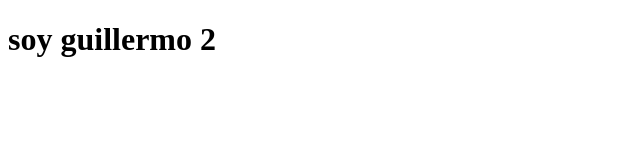
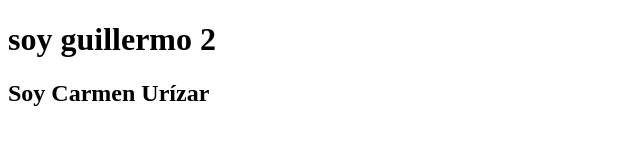
Before and after one commit to guillermosifu/jugando-github, a plain HTML site: page index.html in a window 1280 px wide. Shown: the whole page, without its empty margins (0-640 px from the left). Drawn offline with Linux system fonts and the light colour scheme.

Commit message:
mh2 insertado Carmen

```diff
--- a/index.html
+++ b/index.html
@@ -8,5 +8,6 @@
 </head>
 <body>
     <h1>soy guillermo 2</h1>
+    <h2>Soy Carmen Urízar</h2>
 </body>
 </html>
```
